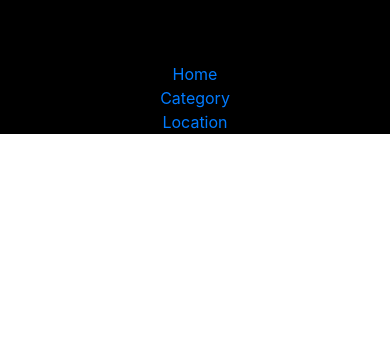
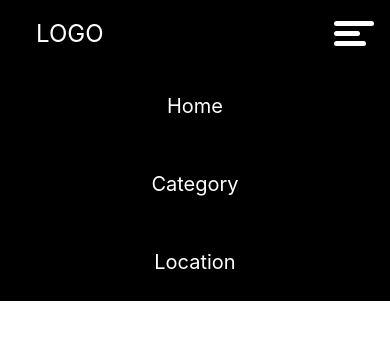
Before and after one commit to JamesKimari/Legalleria, a Django app: page / in a window 390 px wide. Shown: the top 340 px of the page. Run offline with Django 3.2, Linux system fonts and the light colour scheme; some libraries are stand-ins or nearby versions.

Commit message:
created a custom responsive navbar using html, css and js

```diff
--- a/gallery/templates/gallery.html
+++ b/gallery/templates/gallery.html
@@ -1,4 +1,4 @@
-{% load bootstrap4 %} {% load static %}
+{% load bootstrap4 %} {% load static %} {% load staticfiles %}
 <!DOCTYPE html>
 <html lang="en">
 
@@ -10,7 +10,7 @@
     <title>Galleria</title>
 
     {% block styles %} {% bootstrap_css %}
-    <link rel="stylesheet" href="{% static 'gallery/gallery.css' %}">
+    <link rel="stylesheet" href="{% static 'css/gallery.css' %}">
     <script defer src="https://use.fontawesome.com/releases/v5.0.6/js/all.js"></script>
     {% endblock %}
 
@@ -21,20 +21,24 @@
     <div class="wrapper">
         <nav>
             <div class="menu-icon">
-                    <a href="" class="nav">
                 <div class="one"></div>
                 <div class="two"></div>
                 <div class="three"></div>
-                    </a>
             </div>
             <div class="logo">
                 LOGO
             </div>
             <div class="menu">
                 <ul>
-                        <li><a href="#">Home</a></li>
-                        <li><a href="#">Category</a></li>
-                        <li><a href="#">Location</a></li>
+                    <li>
+                        <a href="#">Home</a>
+                    </li>
+                    <li>
+                        <a href="#">Category</a>
+                    </li>
+                    <li>
+                        <a href="#">Location</a>
+                    </li>
                 </ul>
             </div>
         </nav>
@@ -46,7 +50,10 @@
 
     {% block scripts %}
     <script src="https://ajax.googleapis.com/ajax/libs/jquery/3.3.1/jquery.min.js"></script>
-    {% bootstrap_javascript %} {% endblock %}
+
+    {% bootstrap_javascript %}
+    <script type="text/javascript" src="{% static 'js/gallery.js' %}"></script>
+    {% endblock %}
 </body>
 
 </html>
--- /dev/null
+++ b/static/css/gallery.css
@@ -0,0 +1,117 @@
+.menu-icon div {
+    height: 5px;
+    background: white;
+    margin: 5px 0;
+    border-radius: 24px;
+    transition: .3s;
+}
+
+.menu-icon {
+    display: none;
+    margin: 1em;
+    width: 40px;
+    float: right;
+    cursor: pointer;
+}
+
+.one {
+    width: 40px;
+}
+
+.two {
+    width: 26px;
+}
+
+.three {
+    width: 32px;
+}
+
+.menu-icon:hover div {
+    width: 40px;
+}
+
+.logo {
+    position: fixed;
+    float: left;
+    margin: 16px 36px;
+    color: white;
+    font-size: 24px;
+    cursor: pointer;
+}
+
+nav {
+    position: fixed;
+    width: 100%;
+    background: rgba(0, 0, 0, 1);
+}
+
+nav.black ul {
+    background: #000;
+}
+
+nav ul {
+    padding: 0;
+    margin: 0 auto;
+    transition: 1s;
+    text-align: center;
+}
+
+nav ul li {
+    list-style: none;
+    display: inline-block;
+    padding: 20px;
+}
+
+nav ul li:hover {
+    background-color: white;
+}
+
+nav ul li a {
+    text-decoration: none;
+    font-size: 20px;
+    color: white;
+}
+
+nav ul li:hover a {
+    color: black;
+    text-decoration: none;
+}
+
+@media(max-width: 768px) {
+    .menu-icon {
+        display: block;
+    }
+    .logo {
+        position: fixed;
+        top: 0;
+        margin-top: 16px;
+        color: white;
+    }
+    nav {
+        background-color: #000;
+    }
+    nav.black ul {
+        background: #000;
+    }
+    nav ul {
+        max-height: 10px;
+        background: black;
+    }
+    .showing {
+        display: none;
+        max-height: 20em;
+    }
+    nav ul li {
+        box-sizing: border-box;
+        width: 100%;
+        padding: 24px 0;
+        text-align: center;
+        color: white;
+        background-color: black;
+    }
+    nav ul li a {
+        text-decoration: none;
+        font-size: 20px;
+        color: #fff;
+    }
+}
--- a/static/gallery/gallery.css
+++ /dev/null
@@ -1,55 +0,0 @@
-.nav div {
-    height: 5px;
-    background: black;
-    margin: 5px 0;
-    border-radius: 24px;
-    transition: .3s;
-}
-
-.nav {
-    display: block;
-    margin: 2em 0 0 2em;
-    width: 40px;
-}
-
-.one {
-    width: 40px;
-}
-
-.two {
-    width: 26px;
-}
-
-.three {
-    width: 32px;
-}
-
-.nav:hover div {
-    width: 40px;
-}
-
-.logo {
-    position: fixed;
-    float: left;
-    margin: 16px 36px;
-    color: black;
-    font-size: 24px;
-}
-
-nav {
-    position: fixed;
-    width: 100%;
-    background: black;
-}
-
-nav ul {
-    list-style: none;
-    background: black;
-    overflow: hidden;
-    color: white;
-    padding: 0;
-    text-align: center;
-    margin: 0;
-    transition: 1s;
-
-}
--- /dev/null
+++ b/static/js/gallery.js
@@ -0,0 +1,14 @@
+$(document).ready(function() {
+    $('.menu-icon').on('click', function() {
+        $('nav ul').toggleClass('showing')
+    })
+})
+
+$(window).on('scroll', function() {
+    if($(window).scrollTop()) {
+        $('nav').addClass('black')
+    }
+    else {
+        $('nav').removeClass('black')
+    }
+})
```
Lines whose indentation alone changed are shown as unchanged.
